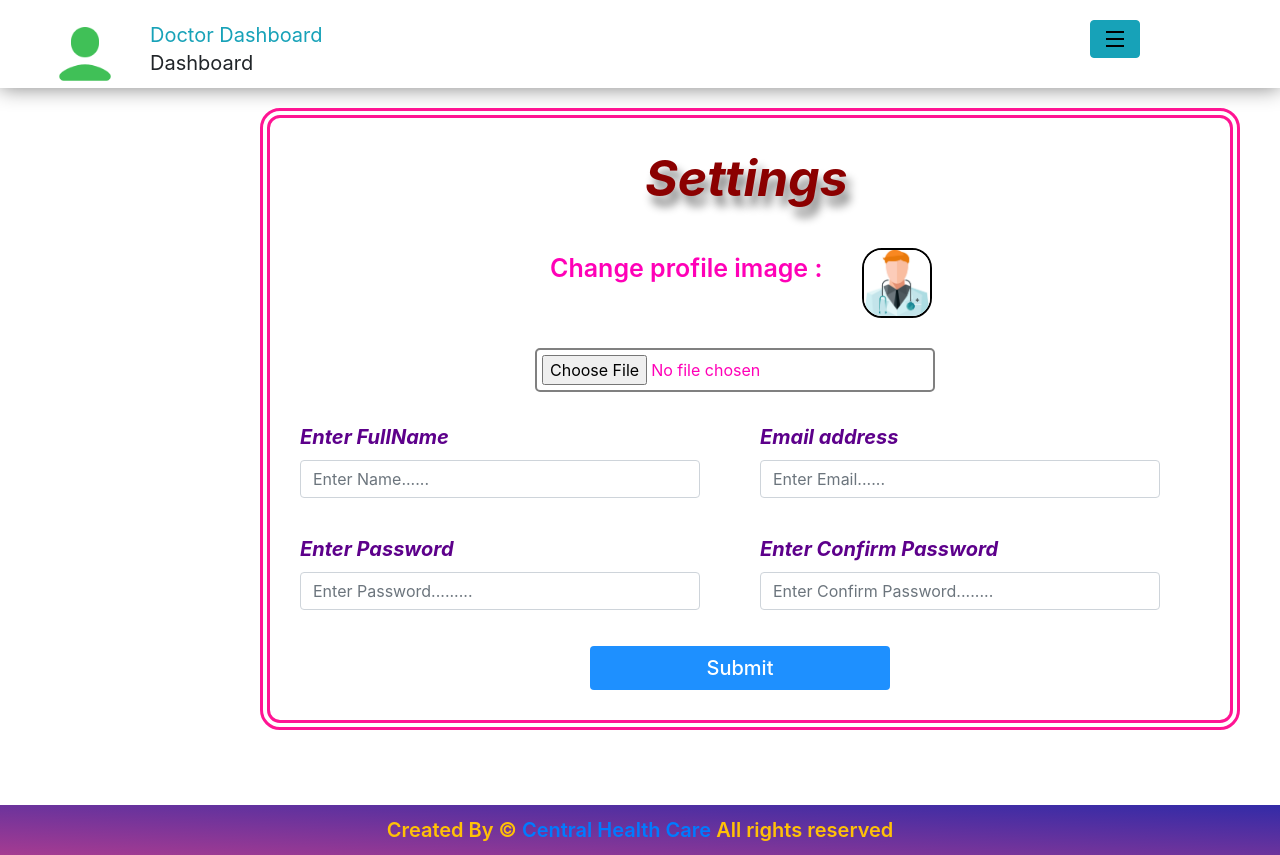
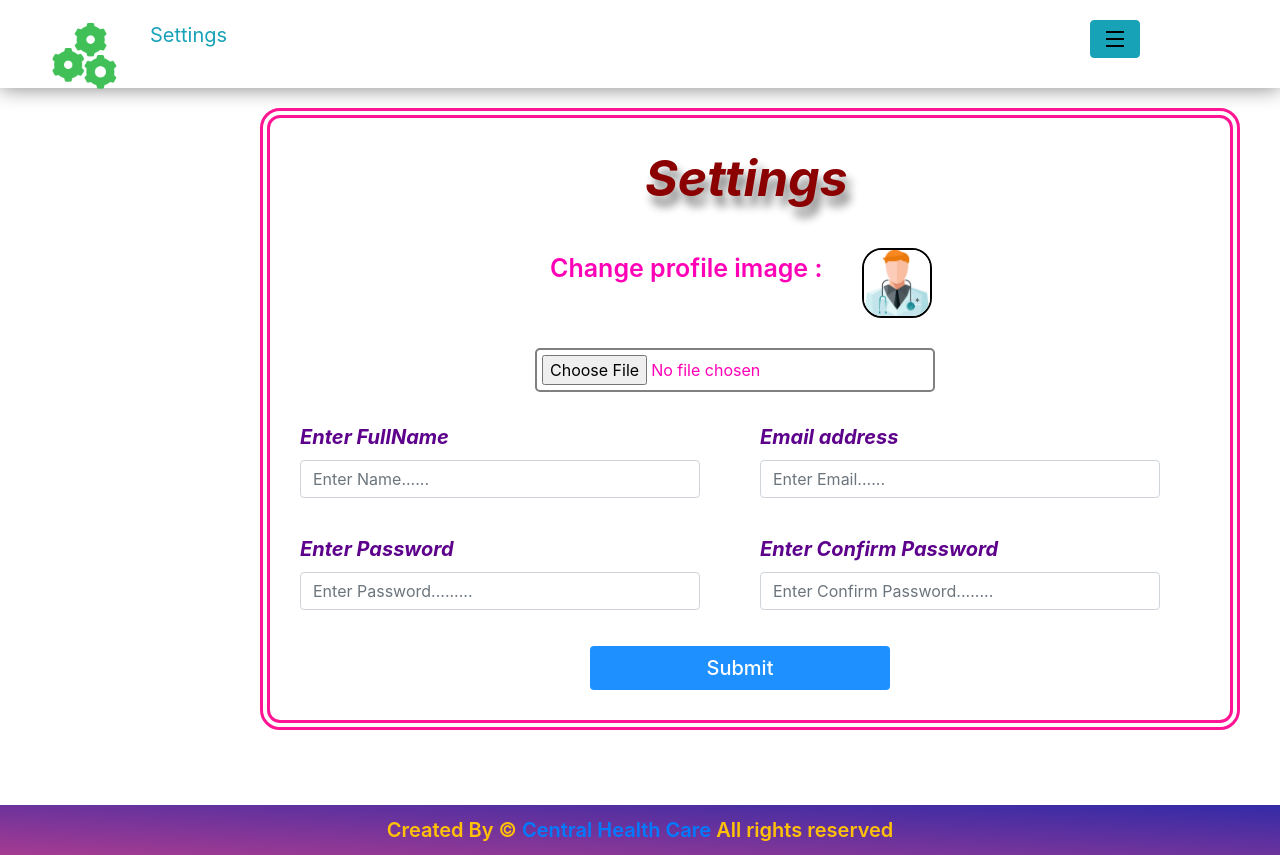
Before and after one commit to RohanPatil-dev/Health-Care-Project, a React (Create React App) app: page /doctor_settings in a window 1280 px wide. Built offline with nearby package versions, Linux system fonts and the light colour scheme.

Commit message:
Nav's title and subtitle successfully added with logo into the doctor's module

```diff
--- a/src/Main Project/UI/Doctor/Doctor reusable components/Doctor_Nav.jsx
+++ b/src/Main Project/UI/Doctor/Doctor reusable components/Doctor_Nav.jsx
@@ -1,7 +1,7 @@
 import React,{useState} from "react"
 import Doctors_slider from "./Doctors_slider"
 
-export default function Doctor_Nav() {
+export default function Doctor_Nav(props) {
 
   const [sidebar, setSidebar] = useState(false);
 
@@ -12,13 +12,13 @@ export default function Doctor_Nav() {
       <div>
         <div id="patient_titles">
           <div id="title_image_patient">
-            <img src="./Images/Navbar/green_user.png" alt="" />
+            <img src={props.img} alt="" />
           </div>
           <div className="text-info">
-            <p id="dash_title_patient_main">Doctor Dashboard</p>
+            <p id="dash_title_patient_main">{props.title}</p>
           </div>
           <div className="mt-2">
-            <p id="dash-title_patient">Dashboard</p>
+            <p id="dash-title_patient">{props.subtitle}</p>
           </div>
         </div>
 
--- a/src/Main Project/UI/Doctor/Doctor_Settings.jsx
+++ b/src/Main Project/UI/Doctor/Doctor_Settings.jsx
@@ -8,7 +8,9 @@ import "../../CSS/Doctor.css"
 export default function Doctor_Settings() {
     return (
         <>
-            <Doctor_Nav />
+
+    <Doctor_Nav img={"./Images/Navbar/settings.png"} title={"Settings"}/>
+
 
             {/* Change profile image : */}
             <div id="doctor_settings">
--- a/src/Main Project/UI/Doctor/Doctor_daily_sheet.jsx
+++ b/src/Main Project/UI/Doctor/Doctor_daily_sheet.jsx
@@ -4,12 +4,14 @@ import Doctor_dashboard_left from "./Doctor reusable components/Doctor_dashboard
 import Footer from "../Index/Footer"
 
 import { sheets } from "../../Data/Daily sheet"
+import { Link } from "react-router-dom"
 
 export default function Doctor_daily_sheet() {
   return (
     <>
-      <Doctor_Nav />
-      <Doctor_dashboard_left />
+
+<Doctor_Nav img={"./Images/Navbar/green-clipboard.png"} title={"Doctor DailySheet"} subtitle={"Records"}/>
+
 
 
       {/* sheet  */}
@@ -42,7 +44,9 @@ export default function Doctor_daily_sheet() {
                       <button className="trash">
                         <img src="./Images/Admin/trash.png" alt="" />
                       </button>
+                      <Link to="/doctor_checkup">
                       <button className="file ml-3"><img src="./Images/Admin/file.png" alt="" /></button>
+                      </Link>
                     </td>
                   </tr>
 
--- a/src/Main Project/UI/Doctor/Doctor_dashboard.jsx
+++ b/src/Main Project/UI/Doctor/Doctor_dashboard.jsx
@@ -9,8 +9,7 @@ export default function Doctor_dashboard() {
     return (
         <>
 
-<Doctor_Nav/>
-<Doctor_dashboard_left/>
+<Doctor_Nav img={"./Images/Navbar/doctor.png"} title={"Doctor Dashboard"} subtitle={"Dashboard"}/>
 
   <div id="doctor_dashboard">
     <div id="container-grid" className="mt-3">
```
Also changed, not shown: public/Images/Navbar/doctor.png (renamed from public/Images/Services/icons8-health-checkup-100(1).png).
